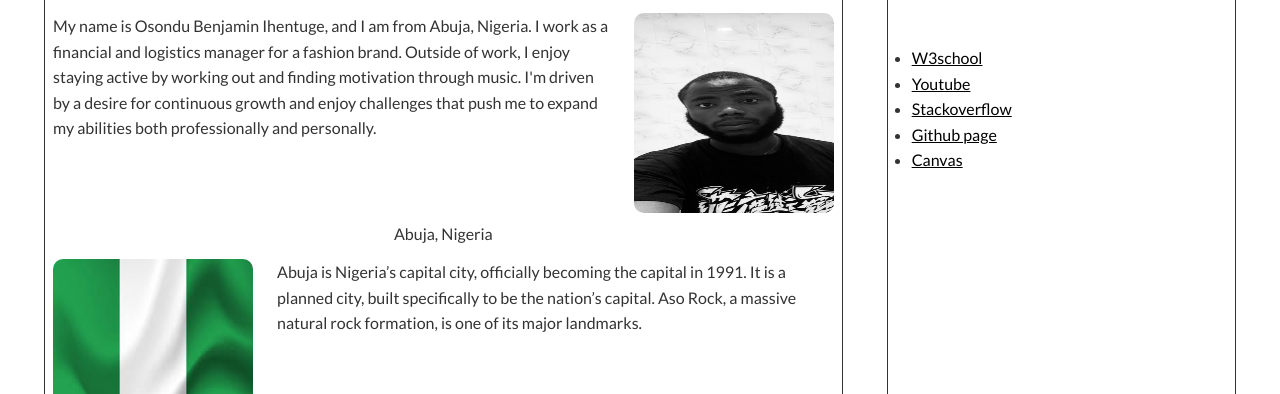
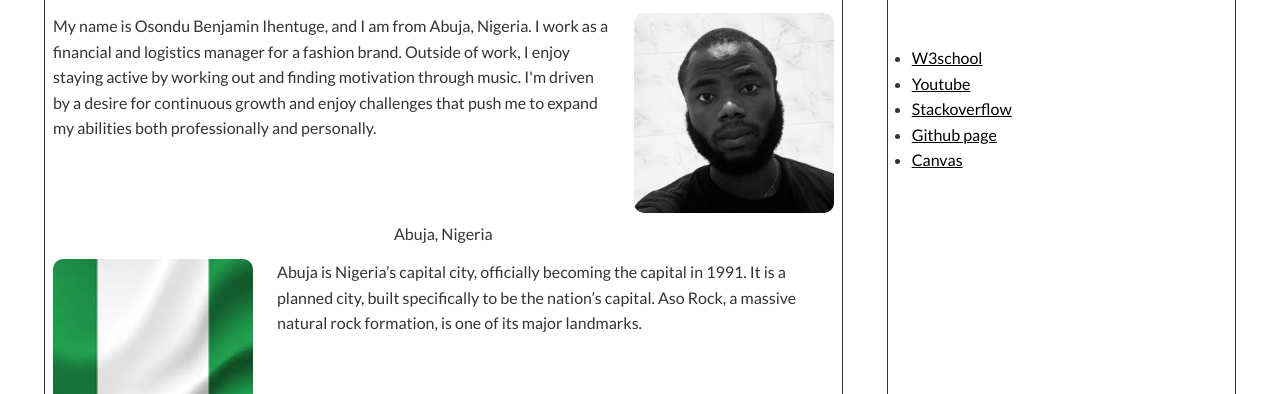
Before and after one commit to benjaminihentuge/wdd131, a plain HTML site: page index.html in a window 1280 px wide. Shown: the part 406-800 px from the top of the page. Drawn offline with Linux system fonts and the light colour scheme.

Commit message:
week-1-commit-4

```diff
--- a/index.html
+++ b/index.html
@@ -48,11 +48,11 @@
             </p>
         </div>
         <div class="pic-1">
-            <img src="images/me2.jpeg" alt="An icon" style="width:200px; height:200px;">
+            <img src="images/me2.jpeg" alt="An icon">
         </div>
         <div class="country">Abuja, Nigeria</div>
         <div class="pic-2">
-            <img src="images/flag.jpg" alt="An icon" style="width:200px; height:200px;">
+            <img src="images/flag.jpg" alt="An icon">
         </div>
         <div class="paragraph-2">
             <p>
--- a/styles/base.css
+++ b/styles/base.css
@@ -147,11 +147,14 @@ header {
     background-color: white;
 }
 
-.pic-1 img, .pic-2 img {
-    width: 100%;
-    height: auto;
+.pic-1 img,
+.pic-2 img {
+    width: 200px;
+    height: 200px;
     border-radius: 10px;
+    object-fit: cover;
 }
+
 
 .card2 {
     grid-column: 3 / 4;
```
